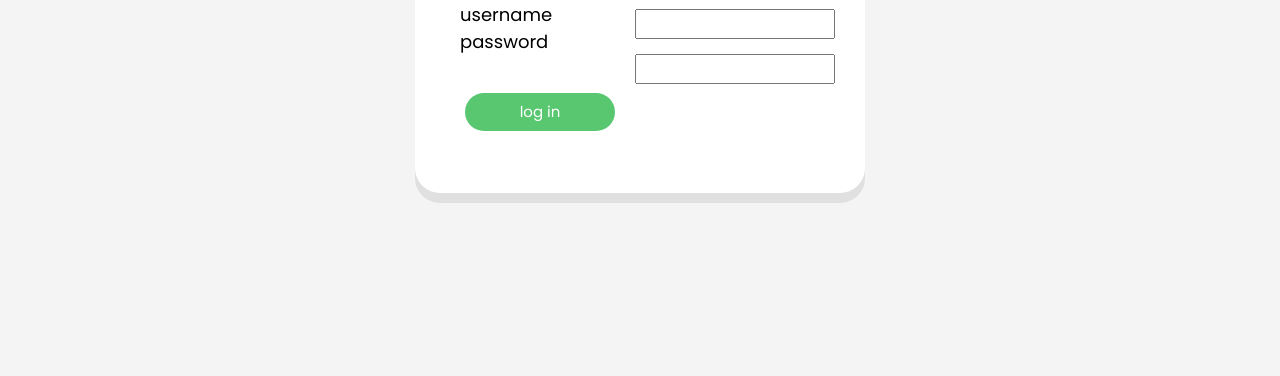
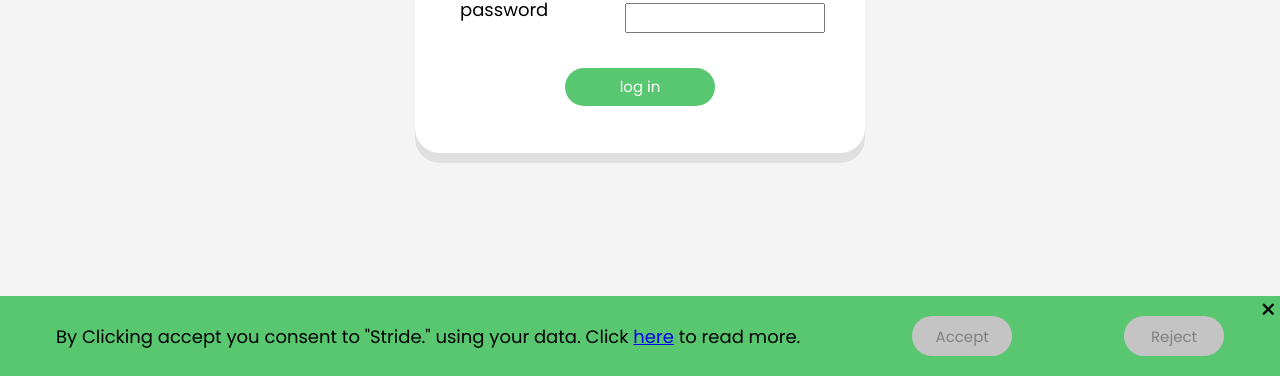
Before and after one commit to zakgogi/client, a website with bundled scripts: page index.html in a window 1280 px wide. Shown: the part 424-800 px from the top of the page. Built offline with nearby package versions, Linux system fonts and the light colour scheme.

Commit message:
gdpr tab added, needs changing. text alignment is correct on signup. user info added to the profile.

```diff
--- a/index.html
+++ b/index.html
@@ -13,6 +13,11 @@
       href="https://fonts.googleapis.com/css2?family=Poppins:wght@400;600&display=swap"
       rel="stylesheet"
     />
+    <script
+      defer
+      src="https://kit.fontawesome.com/41cdfc15ac.js"
+      crossorigin="anonymous"
+    ></script>
 
     <link rel="icon" href="./static/assets/favicon.ico" type="image/x-icon" />
 
@@ -30,20 +35,42 @@
         <button id="sign-up-button" class="right">sign up</button>
         <form>
           <h1 id="form-heading">log in.</h1>
+          <div id="login-entry">
             <div id="emailEntry">
               <label class="leftForm" for="email">email address</label>
               <input class="rightForm" id="email" type="text" />
             </div>
+
+            <div id="row2">
               <label class="leftForm" for="username">username</label>
               <input class="rightForm" id="username" type="text" />
               <br />
+            </div>
+
+            <div id="row3">
               <label class="leftForm" for="password">password</label>
               <input class="rightForm" id="password" type="password" />
               <br />
+            </div>
+          </div>
           <input id="submit-button" type="submit" value="log in" />
         </form>
         <p id="error-messages"></p>
       </section>
     </main>
+    <section id="gdpr">
+      <p>
+        By Clicking accept you consent to "Stride." using your data. Click
+        <a
+          href="https://www.privacypolicies.com/blog/gdpr-consent-examples/"
+          target="_blank"
+          >here</a
+        >
+        to read more.
+      </p>
+      <button id="accept">Accept</button>
+      <button id="reject">Reject</button>
+      <i class="fas fa-times"></i>
+    </section>
   </body>
 </html>
--- a/package.json
+++ b/package.json
@@ -5,9 +5,7 @@
   "main": "index.js",
   "scripts": {
     "test": "jest --verbose --watchAll",
-
-
-    "dev": "concurrently \"watchify ./static/js/main.js -o ./static/js/bundle.js\" \"python -m http.server\"",
+    "dev": "concurrently \"watchify ./static/js/main.js -o ./static/js/bundle.js\" \"watchify ./profile/static/js/main.js -o ./profile/static/js/bundle.js\"",
     "dev-dan": "concurrently \"watchify ./static/js/main.js -o ./static/js/bundle.js\" \"watchify ./profile/static/js/main.js -o ./profile/static/js/bundle.js\" \"python -m http.server\"",
     "coverage": "jest --verbose --coverage --watchAll"
   },
--- a/static/js/bundle.js
+++ b/static/js/bundle.js
@@ -48,9 +48,22 @@ function setActiveButton(e) {
   }
 }
 
+const accept = document.getElementById("accept");
+const reject = document.querySelector("#reject");
+const cancel = document.querySelector(".fa-times");
+const gdpr = document.querySelector("#gdpr");
+
+cancel.addEventListener("click", closeGDPR);
+reject.addEventListener("click", closeGDPR);
+accept.addEventListener("click", closeGDPR);
+
+function closeGDPR() {
+  gdpr.style.display = "none";
+}
+
 location.hash = "login";
 
-module.exports = { setActiveButton, clearAllInputFields };
+module.exports = { setActiveButton, clearAllInputFields, closeGDPR };
 
 },{}],2:[function(require,module,exports){
 const helpers = require("./helpers");
--- a/static/style.css
+++ b/static/style.css
@@ -36,7 +36,7 @@ header img {
 }
 
 #main-container {
-  height: calc(100vh - 109px);
+  height: calc(90vh - 109px);
   display: flex;
   justify-content: center;
   align-items: center;
@@ -156,13 +156,55 @@ input[type="password"] {
   display: none;
 }
 
-.leftForm {
-  float:left;
-  /* position: relative;
-  left: 0px; */
+.rightForm {
+  position: absolute;
+  right: 40px;
 }
-.rightForm {
-  float: right;
-  /* position: relative;
-  right: -20px; */
+
+#row2,
+#row3,
+#emailEntry {
+  text-align: left;
 }
+
+#gdpr {
+  display: flex;
+  flex-direction: row;
+  justify-content: space-around;
+  position: absolute;
+  bottom: 0;
+  height: 10vh;
+  width: 100%;
+  background-color: #58c770;
+  font-family: "Poppins", sans-serif;
+  font-weight: 400;
+  font-size: 18px;
+}
+#gdpr p {
+  margin: auto;
+}
+#gdpr button {
+  width: 100px;
+  height: 40px;
+  margin: auto;
+
+  border-radius: 35px;
+
+  background: var(--button-disabled-bg);
+  color: var(--button-disabled-text);
+
+  font-family: "Poppins", sans-serif;
+  font-weight: 400;
+  padding: 7.5px;
+  font-size: 15px;
+
+  border-style: none;
+
+  cursor: pointer;
+}
+
+#gdpr .fas {
+  position: absolute;
+  top: 5px;
+  right: 5px;
+}
```
Also changed, not shown: profile/index.html (+13 -0 lines), profile/static/js/bundle.js (+30 -31 lines), profile/static/js/helpers.js (+11 -9 lines), profile/static/js/main.js (+17 -22 lines), profile/static/style.css (+12 -0 lines), static/js/helpers.js (+14 -1 lines). Lines whose indentation alone changed are shown as unchanged.
